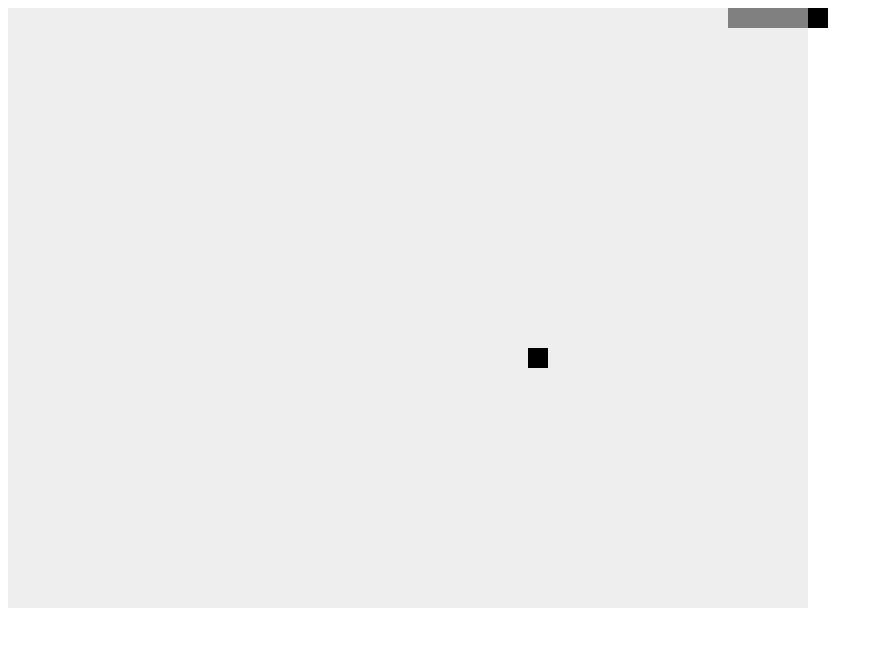
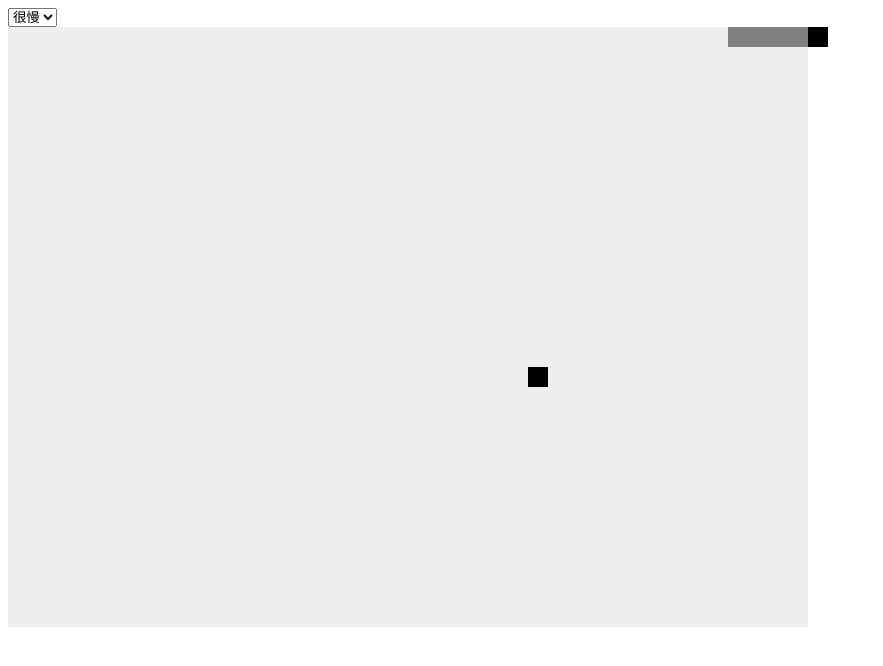
Before and after one commit to lujing1124/lujing1124.github.io, a plain HTML site: page index.html in a window 1280 px wide. Shown: the whole page, without its empty margins (0-883 px from the left). Drawn offline with Linux system fonts and the light colour scheme.

Commit message:
html加速度选择

```diff
--- a/index.html
+++ b/index.html
@@ -17,13 +17,13 @@
 
 </head>
 <body>
-    <!-- <select name="" id="speed">
+     <select name="" id="speed">
         <option value="1">很慢</option>
         <option value="2">慢</option>
         <option value="3">中</option>
         <option value="4">快</option>
         <option value="5">很快</option>
-    </select> -->
+     </select>
     <div class="map"></div>
     <script>
 
```
